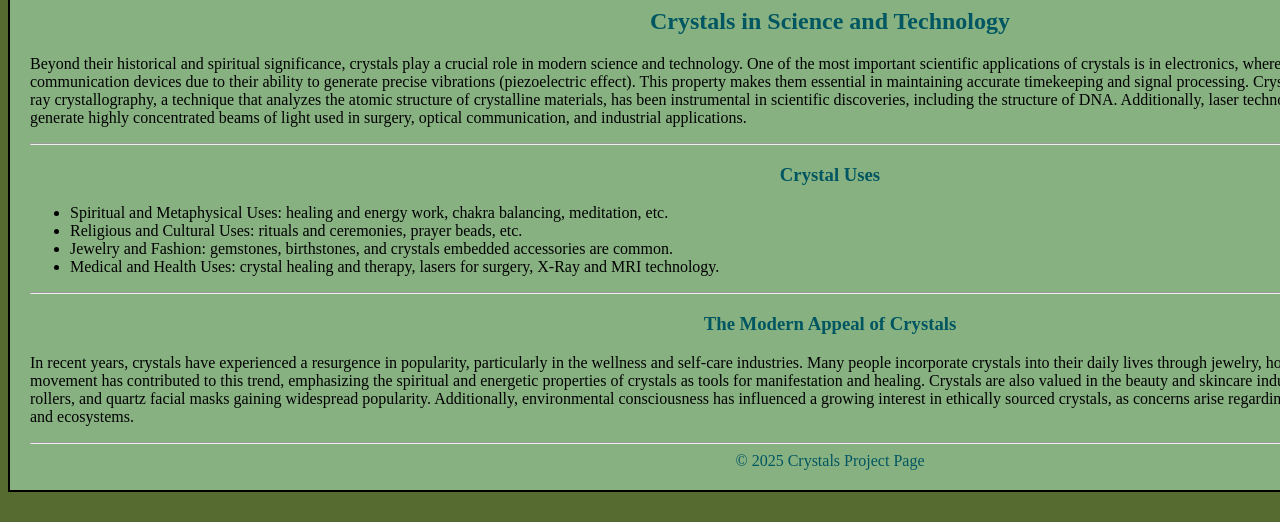
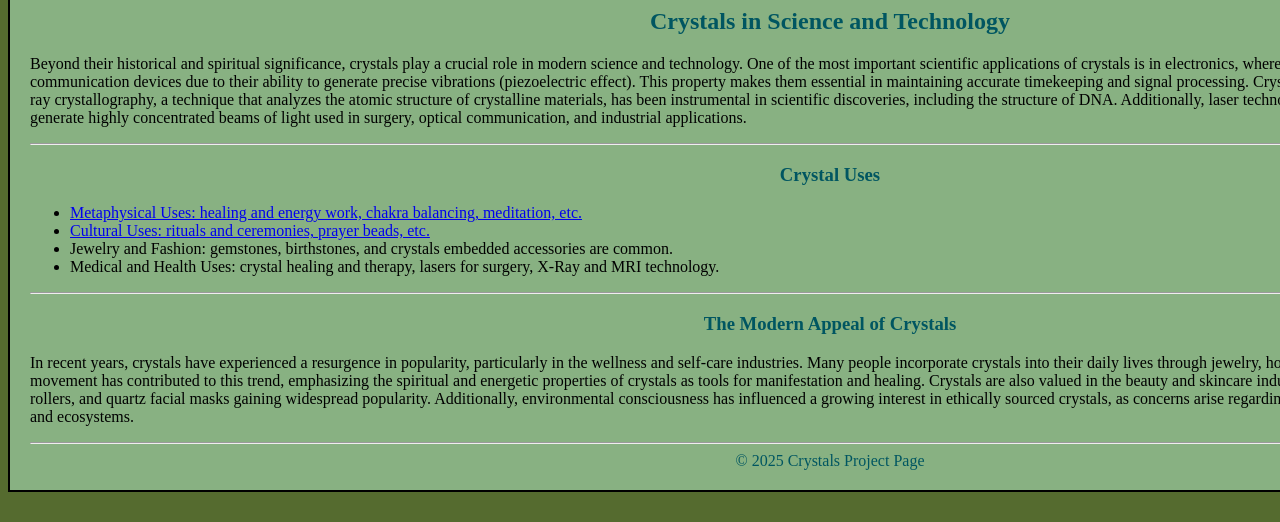
Before and after one commit to Veronica013103/CITC-1300, a plain HTML site: page HTML5_intro_to_css/index.html in a window 1280 px wide. Shown: the part 1640-2162 px from the top of the page. Drawn offline with Linux system fonts and the light colour scheme.

Commit message:
Update index.html

```diff
--- a/HTML5_intro_to_css/index.html
+++ b/HTML5_intro_to_css/index.html
@@ -45,8 +45,8 @@
 
         <h3>Crystal Uses</h3>
             <ul>
-                <li>Spiritual and Metaphysical Uses: healing and energy work, chakra balancing, meditation, etc.</li>
-                <li>Religious and Cultural Uses: rituals and ceremonies, prayer beads, etc.</li>
+                <li> <a href="https://bestcrystals.com/pages/metaphysical-properties?srsltid=AfmBOopgsUT2Zf3ik3CHpzYfb_Pa2AwbI7zDuwUkkEfjCQXxBAEJpIr3" target="_blank">Metaphysical Uses: healing and energy work, chakra balancing, meditation, etc.</a></li>
+                <li> <a href="https://www.healthline.com/health/mental-health/guide-to-healing-crystals#benefits" target="_blank">Cultural Uses: rituals and ceremonies, prayer beads, etc.</a></li>
                 <li>Jewelry and Fashion: gemstones, birthstones, and crystals embedded accessories are common.</li>
                 <li>Medical and Health Uses: crystal healing and therapy, lasers for surgery, X-Ray and MRI technology.</li>
             </ul>
```
